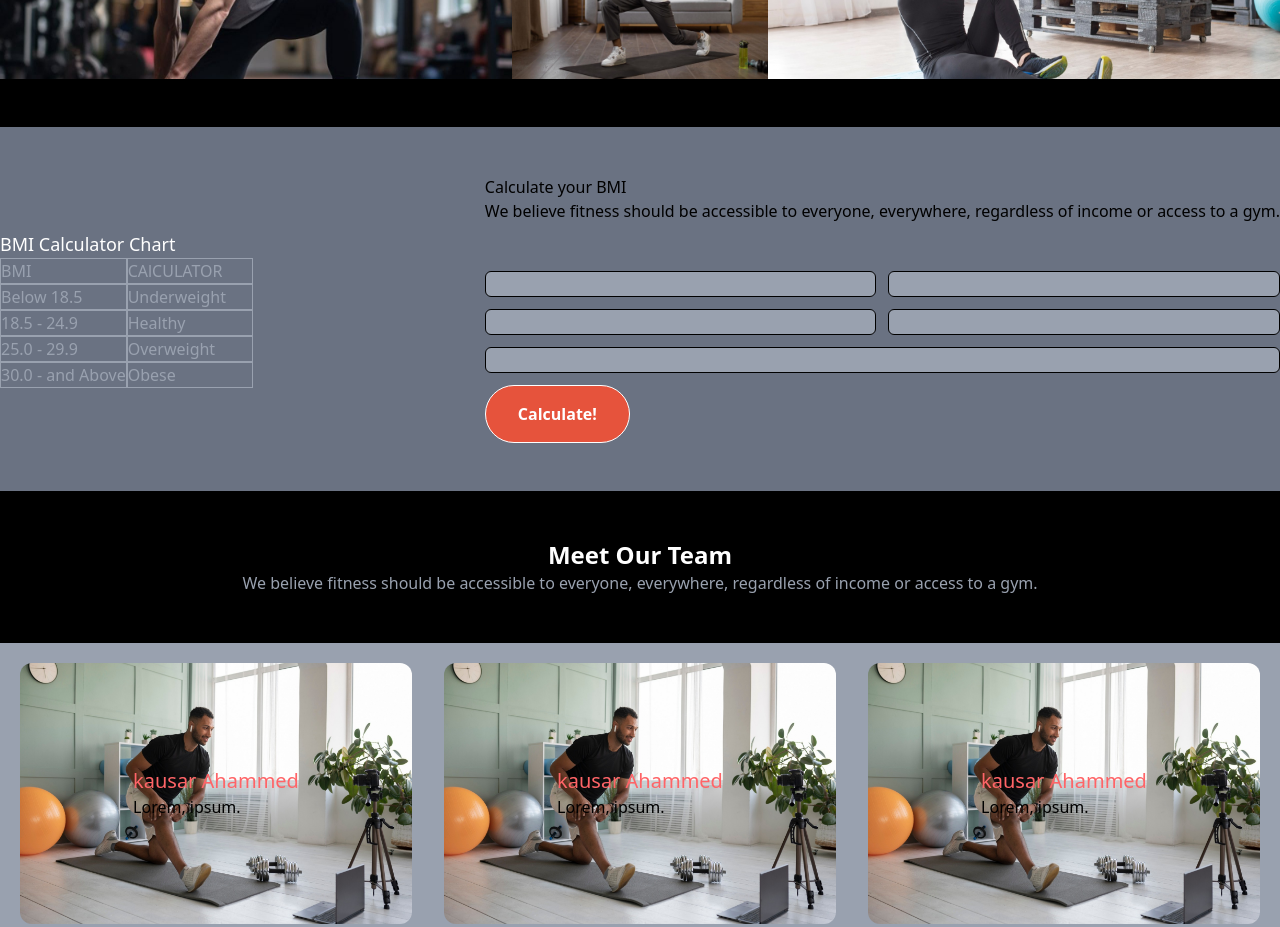
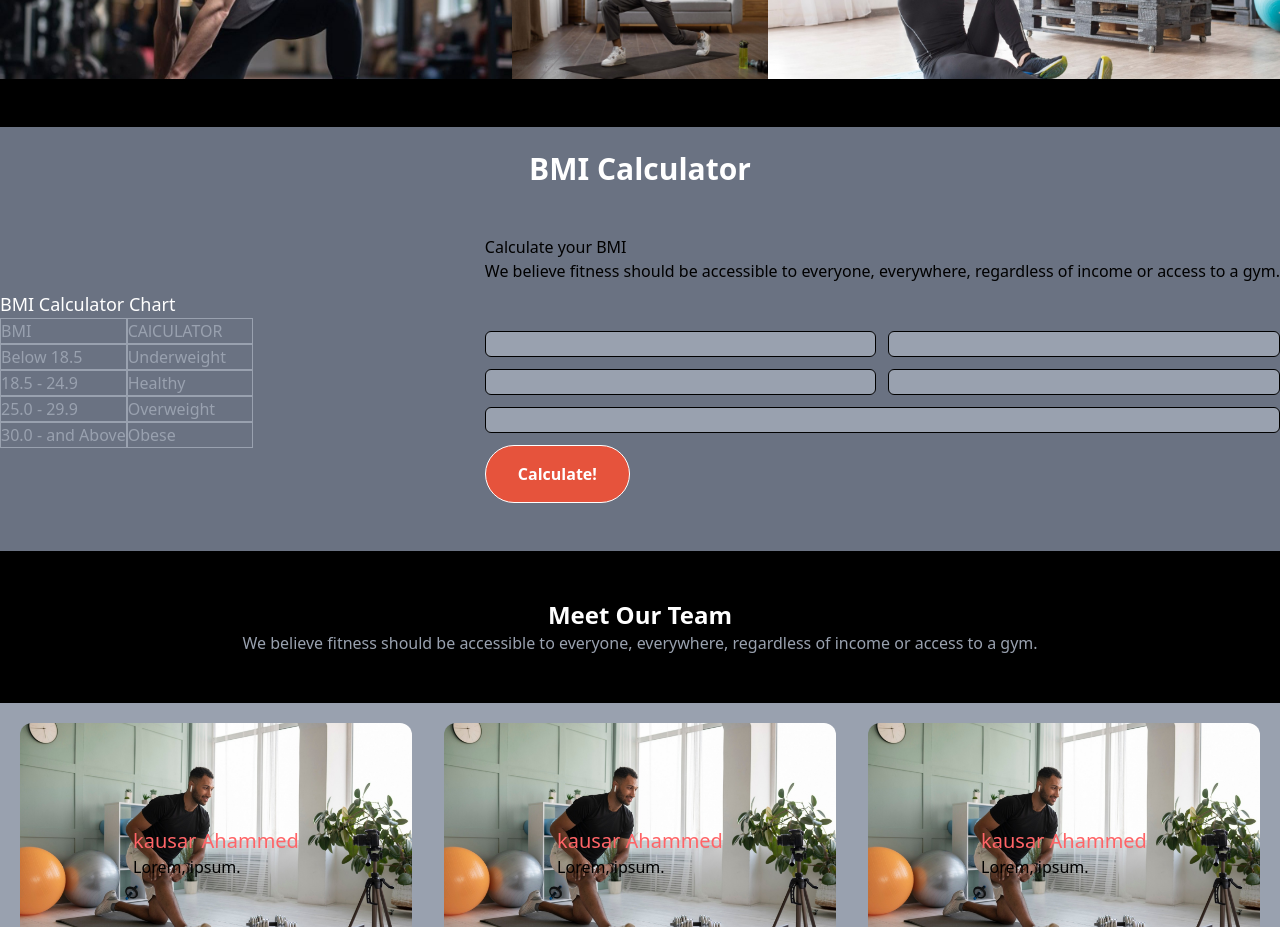
Before and after one commit to codeWithKausar43/Fitnes, a React (Vite) app: page / in a window 1280 px wide. Shown: the part 1960-2887 px from the top of the page. Built offline with nearby package versions, Linux system fonts and the light colour scheme.

Commit message:
Bmi section change

```diff
--- a/src/components/Bmi.jsx
+++ b/src/components/Bmi.jsx
@@ -1,7 +1,9 @@
 const Bmi = () => {
   return (
     <div className="bg-gray-500 mt-12">
+       <h3 className="text-center pt-6 text-3xl font-bold text-white">BMI Calculator</h3>
       <div className="max-w-7xl mx-auto py-12 flex justify-between items-center">
+
         <div>
           <h3 className="text-lg text-white">BMI Calculator Chart</h3>
           <div className=" grid grid-cols-2 text-gray-400">
```
Also changed, not shown: src/App.jsx (line endings or trailing spaces).
